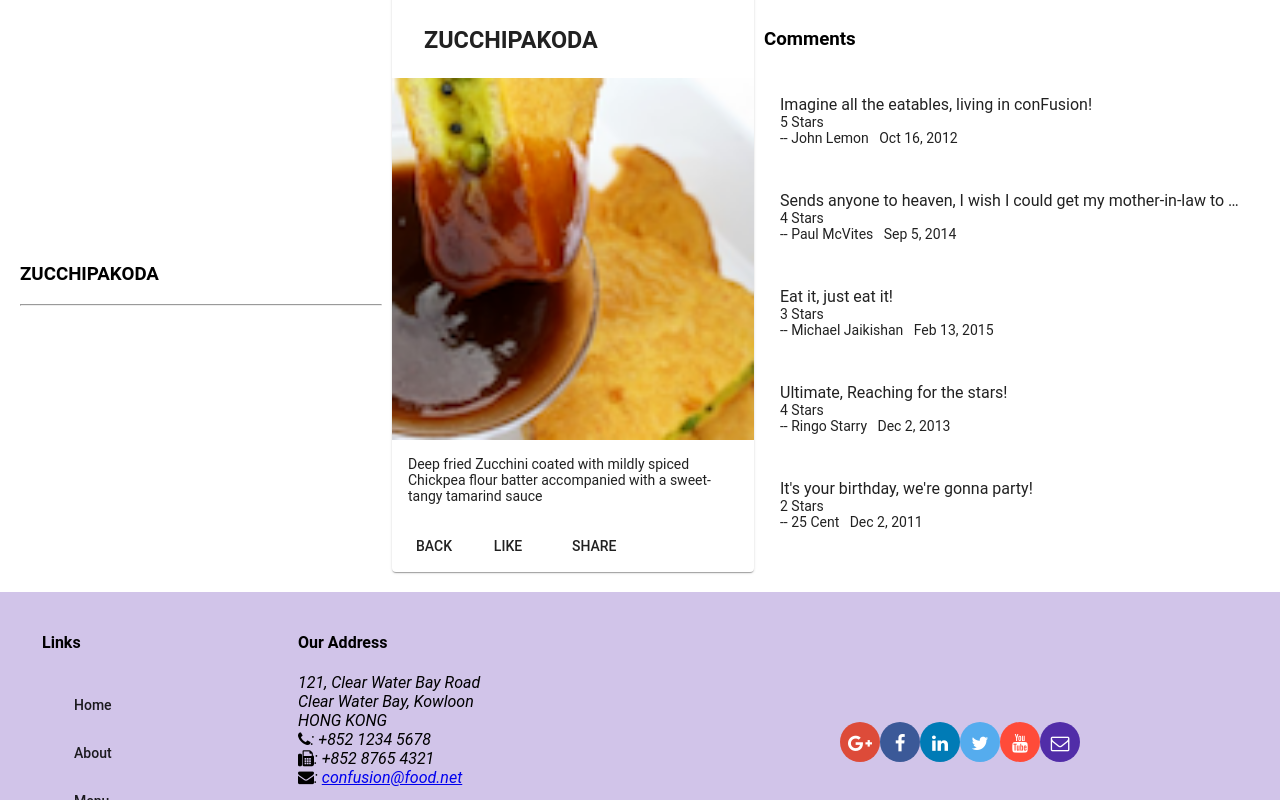
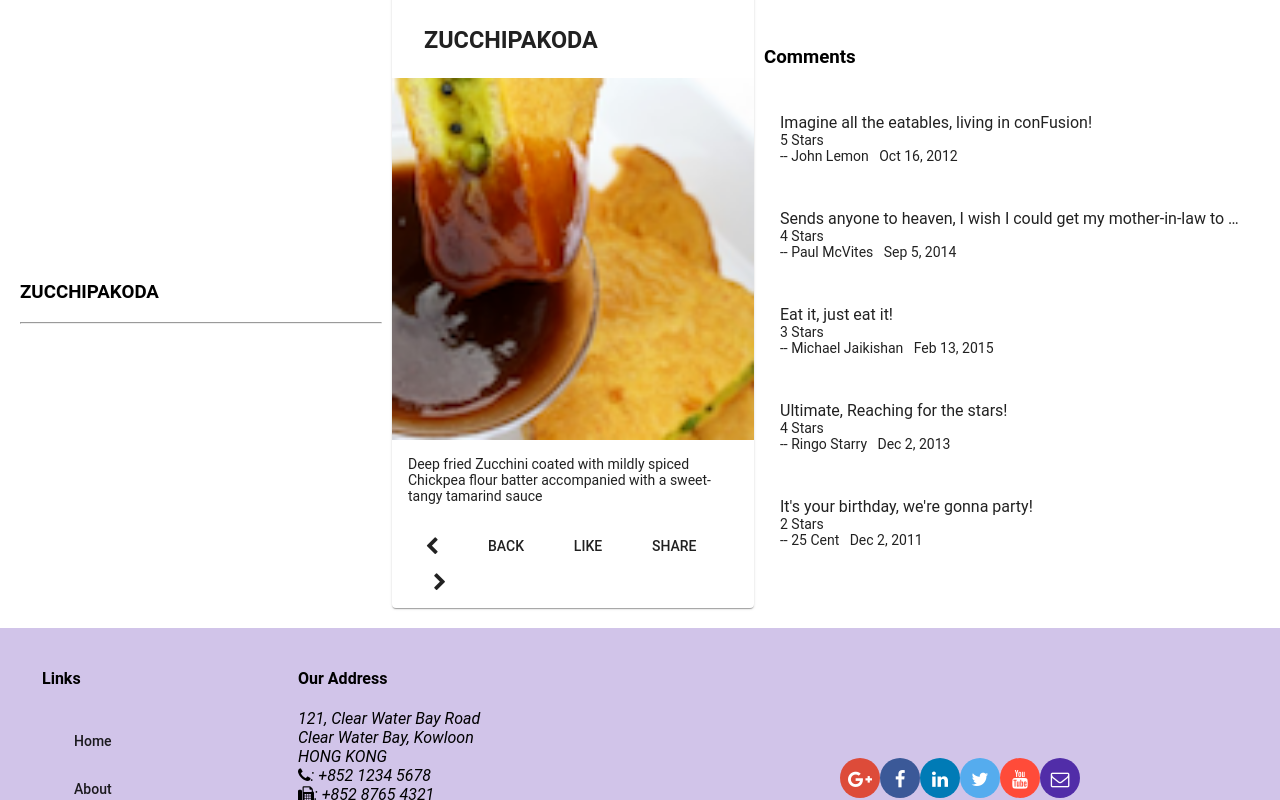
Before and after one commit to ForDaFingaz/AngularConfusion, an Angular app: page /dishdetail/1 in a window 1280 px wide. Shown: the part 372-1172 px from the top of the page. Built offline with nearby package versions, Linux system fonts and the light colour scheme.

Commit message:
RxJs Part 2

```diff
--- a/src/app/dishdetail/dishdetail.component.html
+++ b/src/app/dishdetail/dishdetail.component.html
@@ -29,9 +29,12 @@
         <p>{{dish.description}}</p>
       </mat-card-content>
       <mat-card-actions>
+        <button mat-button [routerLink]="['/dishdetail', prev]"><span class="fa fa-chevron-left fa-lg"></span></button>
         <button mat-button (click)="goBack()">BACK</button>
         <button mat-button>LIKE</button>
         <button mat-button>SHARE</button>
+        <span class="flex-spacer"></span>
+        <button mat-button [routerLink]="['/dishdetail', next]"><span class="fa fa-chevron-right fa-lg"></span></button>
       </mat-card-actions>
     </mat-card>
   </div>
--- a/src/app/dishdetail/dishdetail.component.ts
+++ b/src/app/dishdetail/dishdetail.component.ts
@@ -3,6 +3,7 @@
 import { DishService } from "../services/dish.service";
 import { Params, ActivatedRoute } from "@angular/router";
 import { Location } from "@angular/common";
+import { switchMap } from 'rxjs/operators';
 
 @Component({
   selector: 'app-dishdetail',
@@ -17,13 +18,24 @@
   @Input()
   dish: Dish;
 
+  dishIds: string[];
+  prev: string;
+  next: string;
+
   constructor(private dishservice: DishService,
     private route: ActivatedRoute,
     private location: Location) { }
 
   ngOnInit() {
-    const id = this.route.snapshot.params['id'];
-    this.dishservice.getDish(id).subscribe(dish => this.dish = dish);
+    this.dishservice.getDishIds().subscribe(dishIds => this.dishIds = dishIds);
+    this.route.params.pipe(switchMap((params: Params) => this.dishservice.getDish(params['id'])))
+    .subscribe(dish => { this.dish = dish; this.setPrevNext(dish.id); });
+  }
+
+  setPrevNext(dishId: string) {
+    const index = this.dishIds.indexOf(dishId);
+    this.prev = this.dishIds[(this.dishIds.length + index - 1) % this.dishIds.length];
+    this.next = this.dishIds[(this.dishIds.length + index + 1) % this.dishIds.length];
   }
 
   goBack(): void {
--- a/src/app/services/dish.service.ts
+++ b/src/app/services/dish.service.ts
@@ -24,4 +24,8 @@
     return of(DISHES.filter((dish) => dish.featured)[0]).pipe(delay(2000));
   }
 
+  getDishIds(): Observable<string[] | any> {
+    return of(DISHES.map(dish => dish.id ));
+  }
+
 }
```
